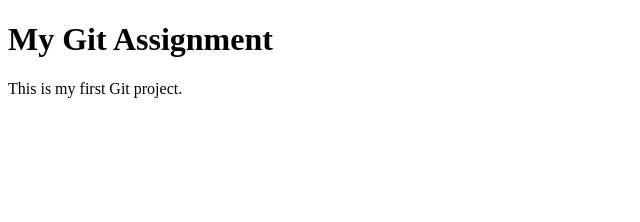
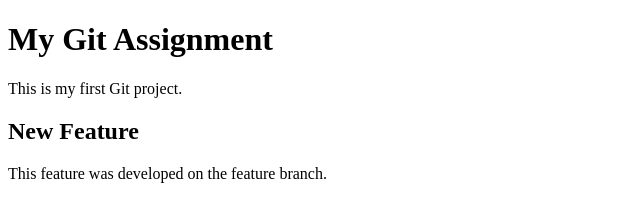
Before and after one commit to Amritaa10/git-assignment-1, a plain HTML site: page index.html in a window 1280 px wide. Shown: the whole page, without its empty margins (0-640 px from the left). Drawn offline with Linux system fonts and the light colour scheme.

Commit message:
Add new feature

```diff
--- a/index.html
+++ b/index.html
@@ -6,5 +6,7 @@
 <body>
     <h1>My Git Assignment</h1>
     <p>This is my first Git project.</p>
+    <h2>New Feature</h2>
+<p>This feature was developed on the feature branch.</p>
 </body>
 </html>
```
